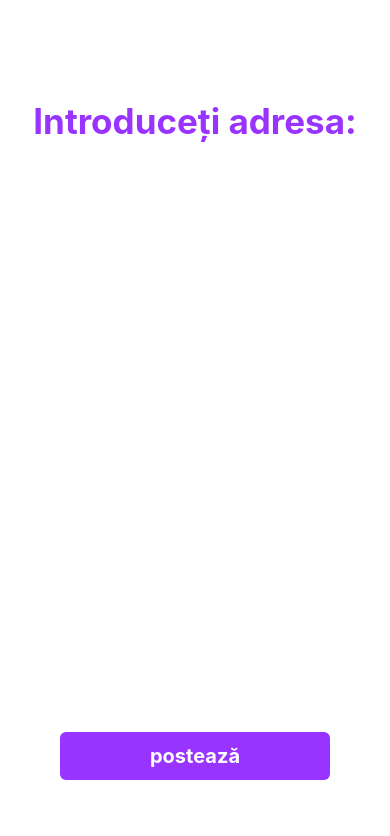
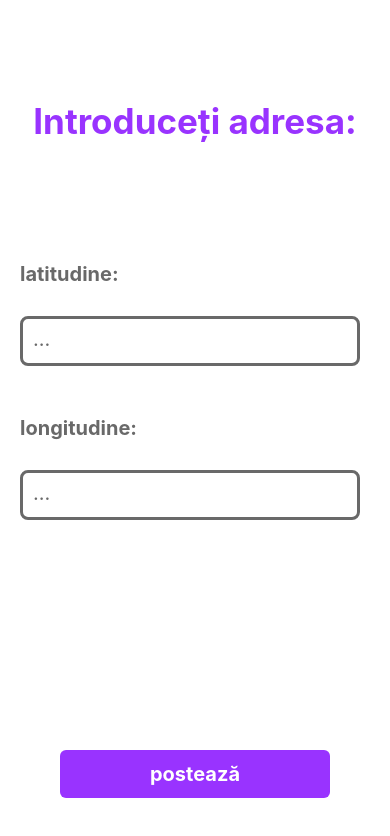
Before and after one commit to ralucaciulpan/CommuniTIM, a React Native app in the folder CommunitimUI/: screen /screen_address in a window 390 px wide. Shown: the top 836 px of the page. Built offline with nearby package versions, Linux system fonts and the light colour scheme.

Commit message:
added address fields on address page

```diff
--- a/CommunitimUI/src/screens/AddressPage.js
+++ b/CommunitimUI/src/screens/AddressPage.js
@@ -5,6 +5,9 @@ export default function AddressPage({navigation}){
     /*const postHandler = () =>{
         navigation.navigate('post_category')
       }*/
+      const [latitude,onChangeLatitude] = useState("");
+      const [longitude,onChangeLongitude] = useState("");
+
     return(
         <View style={styles.container}>
             <View>
@@ -12,6 +15,25 @@ export default function AddressPage({navigation}){
                     Introduceți adresa:
                 </Text>
             </View>
+
+            <Text style = {styles.fieldText}>latitudine:</Text>
+                <View style = {styles.usernameFieldContainer}>
+                    <TextInput
+                    style={styles.usernameField}
+                    placeholder='...'
+                    onChangeText={onChangeLatitude}
+                    value={latitude}
+                    />
+                </View>
+                <Text style = {styles.fieldText}>longitudine:</Text>
+                <View style = {styles.usernameFieldContainer}>
+                    <TextInput
+                    style={styles.passwordField}
+                    placeholder='...'
+                    onChangeText={onChangeLongitude}
+                    value={longitude}
+                    />
+                </View>
 
             <Pressable
                 /*onPress={postHandler}*/
@@ -32,7 +54,7 @@ const styles = StyleSheet.create({
 
     problem_text:{
         marginTop: 100,
-        marginBottom: 40,
+        marginBottom: 120,
         alignSelf: 'center',
         fontSize:35,
         fontWeight:'bold',
@@ -40,7 +62,7 @@ const styles = StyleSheet.create({
     },
 
     postButton:{
-        marginTop:550,
+        marginTop:180,
         marginLeft:60,
         marginRight:60,
         alignItems: 'center',
@@ -57,6 +79,44 @@ const styles = StyleSheet.create({
         alignSelf:'center',
         fontWeight:'bold',
         fontSize:20,
+      },
+
+      usernameField:{
+        fontSize:20,
+        color:'#696969',
+        marginLeft:10,
+        marginTop:8
+      },
+
+      passwordField:{
+        fontSize:20,
+        borderTopLeftRadius:50,
+        color:'#696969',
+        marginLeft:10,
+        marginTop:8
+      },
+
+      usernameFieldContainer:{
+        marginTop:15,
+        marginLeft:20,
+        borderLeftWidth:3,
+        borderRightWidth:3,
+        borderTopWidth:3,
+        borderBottomWidth:3,
+        borderRadius:8,
+        width:windowWidth-50,
+        height:50,
+        marginBottom:50,
+        borderColor:'#696969'
+    },
+
+    fieldText:{
+        marginLeft:20,
+        color:'#696969',
+        fontSize:20,
+        fontWeight:'bold',
+        marginBottom:15,
+        alignSelf: 'flex-start'
       }
     }
 )
```
